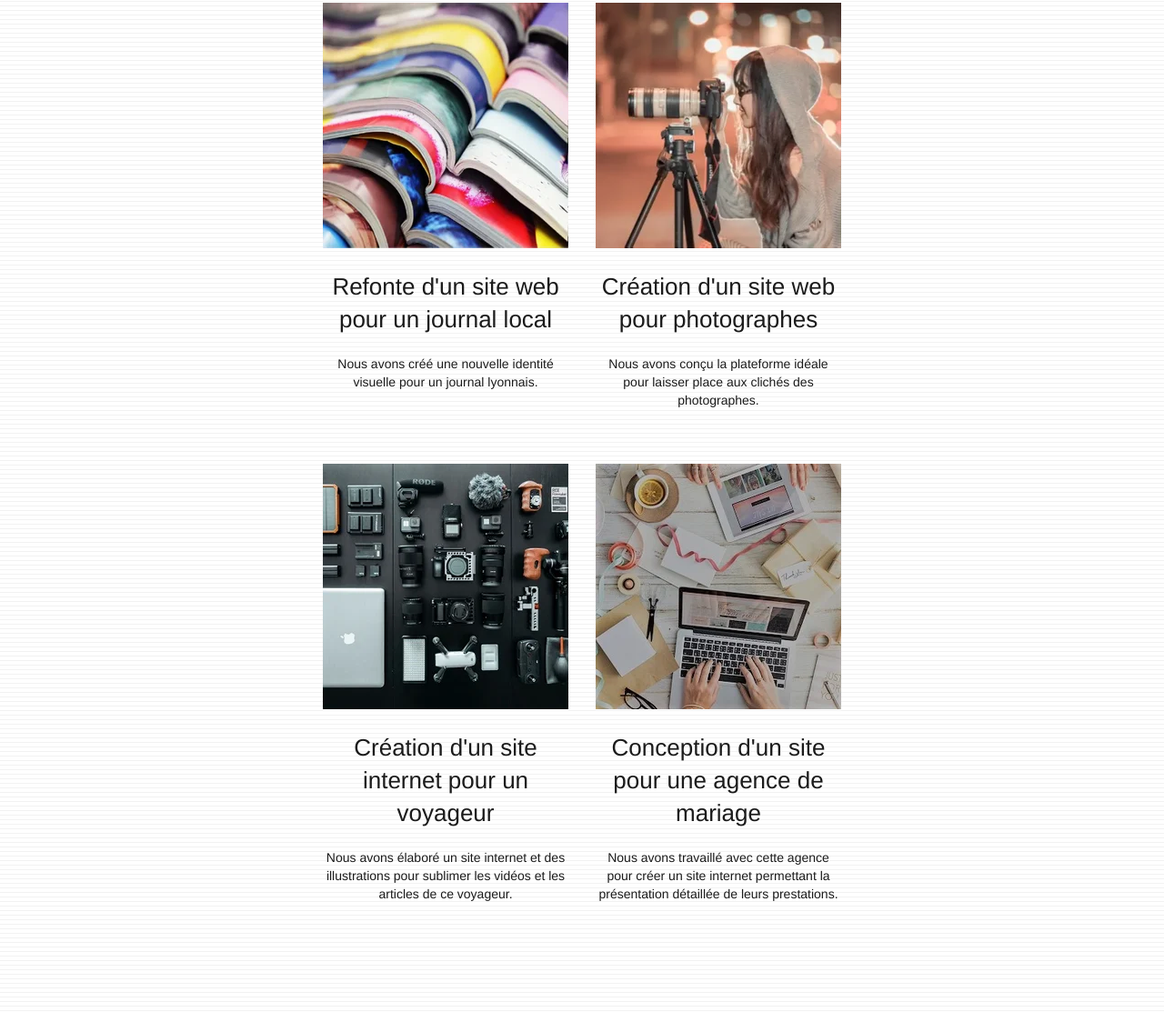
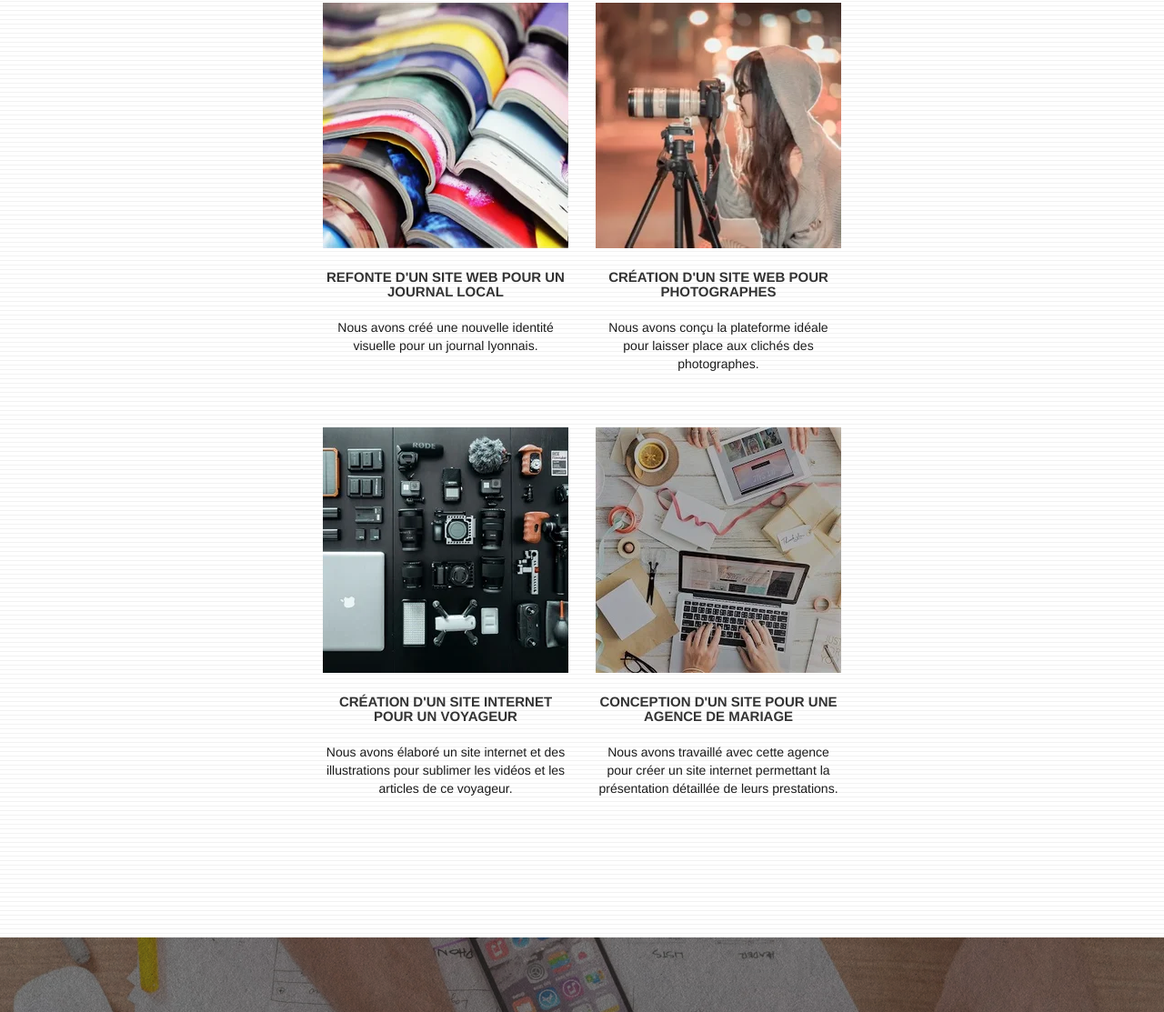
Before and after one commit to NordineJ49/p4_new_version, a plain HTML site: page index.html in a window 1280 px wide. Shown: the part 2175-3288 px from the top of the page at 91% size. Drawn offline with Linux system fonts and the light colour scheme; a script that the page names is missing.

Commit message:
modif h2

```diff
--- a/index.html
+++ b/index.html
@@ -173,18 +173,18 @@
 		<div class="row tight-width-whitespace portfolio-row">
 			<div class="col-sm-6">
 				<a href="#" data-lightbox="img/1.webp" data-gallery-id="gallery-1" data-caption="Refonte d'un site web pour un journal local" data-frame="snapshot-lb"><img src="img/1.webp" alt="Journal local" class="img-responsive portfolio-thumb"></a>
-				<h2 class="mg-md text-center">
+				<h3 class="mg-md text-center">
 					Refonte d'un site web pour un journal local
-				</h2>
+				</h3>
 				<p class="text-center">
 					Nous avons créé une nouvelle identité visuelle pour un journal lyonnais.
 				</p>
 			</div>
 			<div class="col-sm-6">
 				<a href="#" data-lightbox="img/2.webp" data-gallery-id="gallery-1" data-caption="Création d'un site web pour photographes" data-frame="snapshot-lb"><img src="img/2.webp" class="img-responsive portfolio-thumb" alt="Site web pour photographes"></a>
-				<h2 class="mg-md text-center">
+				<h3 class="mg-md text-center">
 					Création d'un site web pour photographes
-				</h2>
+				</h3>
 				<p class="text-center">
 					Nous avons conçu la plateforme idéale pour laisser place aux clichés des photographes.
 				</p>
@@ -193,18 +193,18 @@
 		<div class="row tight-width-whitespace portfolio-row">
 			<div class="col-sm-6">
 				<a href="#" data-lightbox="img/3.webp" data-gallery-id="gallery-1" data-caption="Création d'un site internet pour un voyageur" data-frame="snapshot-lb"><img src="img/3.webp" class="img-responsive portfolio-thumb" alt="Site internet pour un voyageur"></a>
-				<h2 class="mg-md text-center">
+				<h3 class="mg-md text-center">
 					Création d'un site internet pour un voyageur
-				</h2>
+				</h3>
 				<p class="text-center">
 					Nous avons élaboré un site internet et des illustrations pour sublimer les vidéos et les articles de ce voyageur.
 				</p>
 			</div>
 			<div class="col-sm-6">
 				<a href="#" data-lightbox="img/4.webp" data-gallery-id="gallery-1" data-caption="Conception d'un site pour une agence de mariage" data-frame="snapshot-lb"><img src="img/4.webp" class="img-responsive portfolio-thumb" alt="Site pour une agence de mariage"></a>
-				<h2 class="mg-md text-center">
+				<h3 class="mg-md text-center">
 					Conception d'un site pour une agence de mariage
-				</h2>
+				</h3>
 				<p class="text-center">
 					Nous avons travaillé avec cette agence pour créer un site internet permettant la présentation détaillée de leurs prestations.
 				</p>
```
